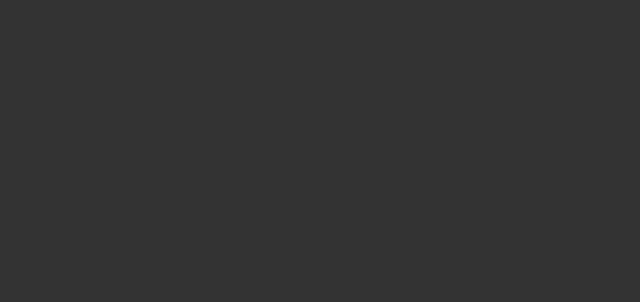
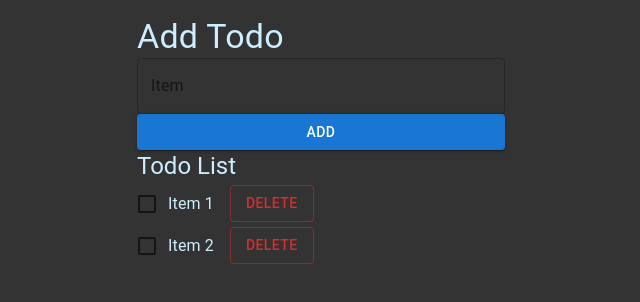
Before and after one commit to JefersonBurgos/second-project-ts, a React (Create React App) app: page / in a window 1280 px wide. Shown: the top 302 px of the page, without its empty margins (319-959 px from the left). Built offline with nearby package versions, Linux system fonts and the light colour scheme.

Commit message:
Add changes into the template to handle another estructure using ts

```diff
--- a/src/App.tsx
+++ b/src/App.tsx
@@ -1,10 +1,11 @@
+import React from "react";
 import "./styles.css"
 
-import React from "react";
-
 import {
-	Box as MuiBox
+	Box as MuiBox, Typography
 } from "@mui/material";
+import NewTodoForm from "./NewTodoForm";
+import TodoList from "./TodoList";
 
 interface State {
 
@@ -44,7 +45,9 @@ function Component({
 	const [state, dispatch] = React.useReducer(reducer, initialState);
 	return (
 		<MuiBox>
-
+			<Typography variant="h4">Add Todo</Typography>
+			<NewTodoForm />
+			<TodoList />
 		</MuiBox>
 	);
 }
--- a/src/NewTodoForm.tsx
+++ b/src/NewTodoForm.tsx
@@ -3,7 +3,8 @@ import React from "react";
 import "./styles.css"
 
 import {
-	Box as MuiBox
+	Button,
+	Box as MuiBox, Stack, TextField
 } from "@mui/material";
 
 interface State {
@@ -44,6 +45,20 @@ function Component({
 	const [state, dispatch] = React.useReducer(reducer, initialState);
 	return (
 		<MuiBox>
+			<Stack>
+				<TextField
+					fullWidth
+					id="outlined-basic"
+					label="Item"
+					variant="outlined" />
+			</Stack>
+
+			<Button
+				variant="contained"
+				fullWidth
+			>Add
+			</Button>
+
 
 		</MuiBox>
 	);
--- a/src/TodoItem.tsx
+++ b/src/TodoItem.tsx
@@ -2,7 +2,11 @@ import "./styles.css"
 import React from "react";
 
 import {
-	Box as MuiBox
+	Button,
+	Checkbox,
+	FormControlLabel,
+	Grid,
+	Box as MuiBox, Stack, Typography
 } from "@mui/material";
 
 interface State {
@@ -43,7 +47,39 @@ function Component({
 	const [state, dispatch] = React.useReducer(reducer, initialState);
 	return (
 		<MuiBox>
-			<h1>Hi whats up</h1>
+			<Typography variant="h5">Todo List</Typography>
+			<Grid >
+				<Grid>
+					<FormControlLabel
+						control=
+						{
+							<Checkbox
+							//checked={antoine}
+							//onChange={handleChange}
+							//name="antoine"
+							/>
+						}
+						label="Item 1"
+
+					/>
+					<Button variant="outlined" color="error">Delete</Button>
+				</Grid>
+				<Grid>
+					<FormControlLabel
+						control=
+						{
+							<Checkbox
+							//checked={antoine}
+							//onChange={handleChange}
+							//name="antoine"
+							/>
+						}
+						label="Item 2"
+
+					/>
+					<Button variant="outlined" color="error">Delete</Button>
+				</Grid>
+			</Grid>
 		</MuiBox>
 	);
 }
--- a/src/TodoList.tsx
+++ b/src/TodoList.tsx
@@ -4,6 +4,7 @@ import React from "react";
 import {
 	Box as MuiBox
 } from "@mui/material";
+import TodoItem from "./TodoItem";
 
 interface State {
 
@@ -43,7 +44,7 @@ function Component({
 	const [state, dispatch] = React.useReducer(reducer, initialState);
 	return (
 		<MuiBox>
-			<h1>Hi whats up</h1>
+			<TodoItem />
 		</MuiBox>
 	);
 }
```
Also changed, not shown: src/template2.tsx (added, +110 -0 lines).
